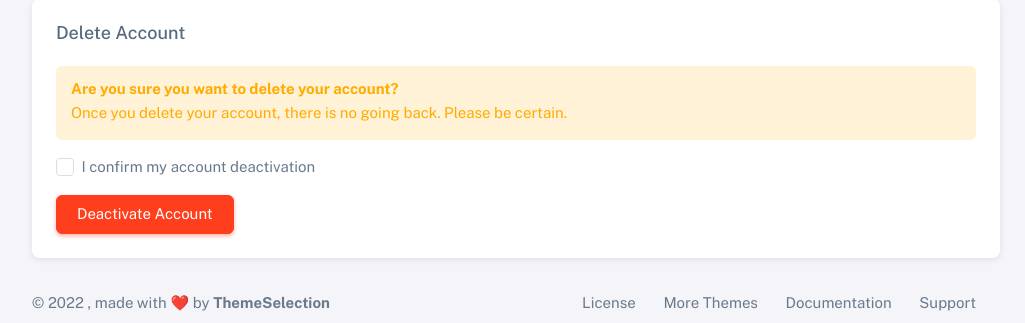
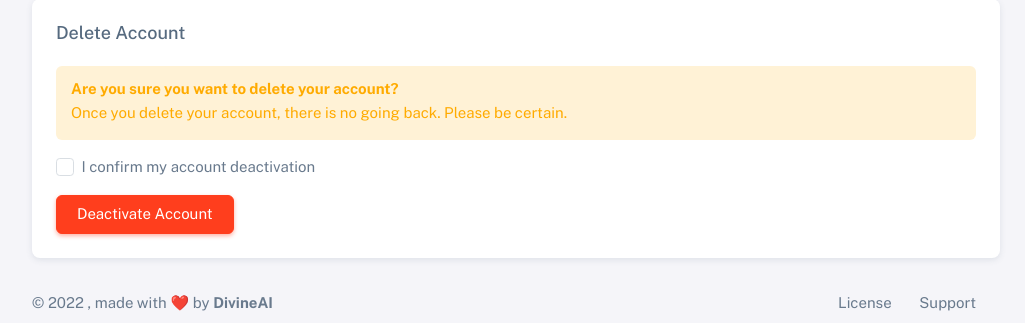
Before and after one commit to Sara-cos/flask_API_OAK, a Flask app: page /account/ in a window 1280 px wide. Shown: the part 1054-1377 px from the top of the page, without its empty margins (254-1279 px from the left). Run offline with Flask 2, Linux system fonts and the light colour scheme; some libraries are stand-ins or nearby versions.

Commit message:
page-changes

```diff
--- a/Templates/index.html
+++ b/Templates/index.html
@@ -221,8 +221,8 @@
                             You have done <span class="fw-bold">72%</span> more sales today. Check your new badge in
                             your profile.
                           </p>
-                          <form action = "{{url_for('connect_oak')}}" class="btn btn-primary" method = "POST">
-                            <input type = "submit" value = "Run the Program!!!">
+                          <form action = "{{url_for('connect_oak')}}" class="btn btn-sm btn-outline-primary" method = "POST">
+                            <input type = "submit" class="btn btn-sm btn-outline-primary" value = "Run the Program!!!">
                           </form>
                           <a href="javascript:;" class="btn btn-sm btn-outline-primary">View Badges</a>
                         </div>
--- a/Templates/pages-account-settings-account.html
+++ b/Templates/pages-account-settings-account.html
@@ -413,14 +413,10 @@
                   document.write(new Date().getFullYear());
                 </script>
                 , made with ❤️ by
-                <a href="https://themeselection.com" target="_blank" class="footer-link fw-bolder">ThemeSelection</a>
+                <a href="https://divineai.in/" target="_blank" class="footer-link fw-bolder">DivineAI</a>
               </div>
               <div>
-                <a href="https://themeselection.com/license/" class="footer-link me-4" target="_blank">License</a>
-                <a href="https://themeselection.com/" target="_blank" class="footer-link me-4">More Themes</a>
-
-                <a href="https://themeselection.com/demo/sneat-bootstrap-html-admin-template/documentation/"
-                  target="_blank" class="footer-link me-4">Documentation</a>
+                <a href="https://divineai.in/license/" class="footer-link me-4" target="_blank">License</a>
 
                 <a href="https://github.com/themeselection/sneat-html-admin-template-free/issues" target="_blank"
                   class="footer-link me-4">Support</a>
--- a/app.py
+++ b/app.py
@@ -10,7 +10,6 @@ import io
 import depthai as dai
 import numpy as np
 from datetime import date, datetime
-# from threading import *
 
 app = Flask(__name__)
 cors = CORS(app)
@@ -65,6 +64,7 @@ def id_data():
         emp_dict = emp_dict["ID"]
         return jsonify(emp_dict)
 
+
 @app.route('/connect_oak/', methods=['POST'])
 def connect_oak():
     if request.method == 'POST':
@@ -80,4 +80,3 @@ def connect_oak():
 
 if '__name__' == '__main__':
     app.run(debug=True)
-    # Thread(target=lambda: app.run(debug=True, use_reloader=False)).start()
--- a/oak_files/main.py
+++ b/oak_files/main.py
@@ -8,7 +8,7 @@ import depthai as dai
 import numpy as np
 from datetime import date, datetime
 from aws import *
-from flask_API_OAK.credentials import AWSAccessKeyId, AWSSecretKey
+# from flask_API_OAK.credentials import AWSAccessKeyId, AWSSecretKey
 
 VIDEO_SIZE = (1072, 1072)
 
@@ -17,7 +17,8 @@ BLOB_PATH_POSE_EST = "data\head-pose-estimation-adas-0001_openvino_2021.2_4shave
 BLOB_PATH_FACE_RECOG = "data\face-recognition-mobilefacenet-arcface_2021.2_4shave.blob"
 
 #### credentials ####
-
+AWSAccessKeyId = 'AKIAZTBLXFPX3NJHL73W'
+AWSSecretKey = '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'
 #### aws connections ####
 
 client = boto3.client(
```
